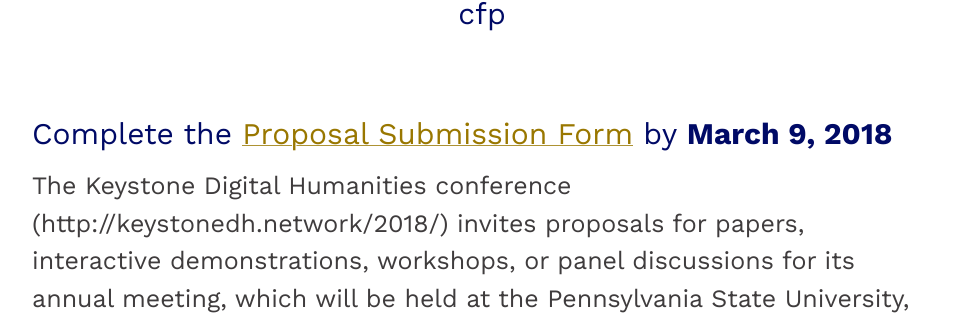
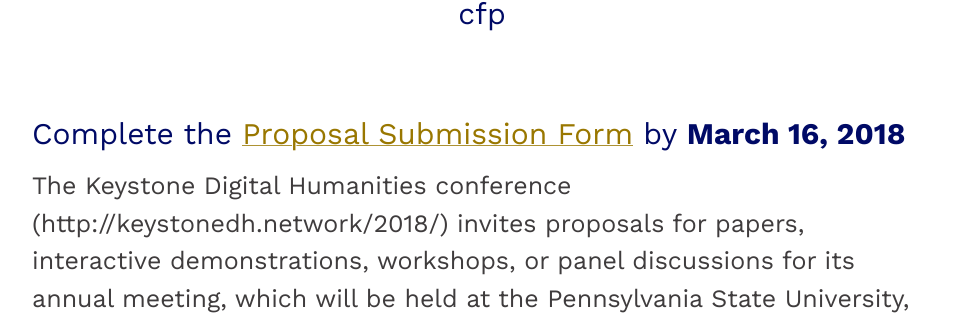
Before and after one commit to KeystoneDH/2018, a Jekyll site: the page built from cfp.md, in a window 1280 px wide and 900 px high. Shown: the part 155-470 px from the top of the window, without its empty margins (158-1117 px from the left). Built offline with Jekyll 4.4.1, drawn with Linux system fonts in a browser that asks for light colours; nearby versions of some CDN libraries.

Commit message:
Update cfp.md

```diff
--- a/cfp.md
+++ b/cfp.md
@@ -7,7 +7,7 @@ tags: page
 
 <br/>
 
-## Complete the [Proposal Submission Form](https://survey.az1.qualtrics.com/jfe/form/SV_egMH4JJ5NMXuDDn) by __March 9, 2018__ ##
+## Complete the [Proposal Submission Form](https://survey.az1.qualtrics.com/jfe/form/SV_egMH4JJ5NMXuDDn) by __March 16, 2018__ ##
 
 The Keystone Digital Humanities conference (http://keystonedh.network/2018/) invites proposals for papers, interactive demonstrations, workshops, or panel discussions for its annual meeting, which will be held at the Pennsylvania State University, July 16-18, 2018.
 <br/>
```
